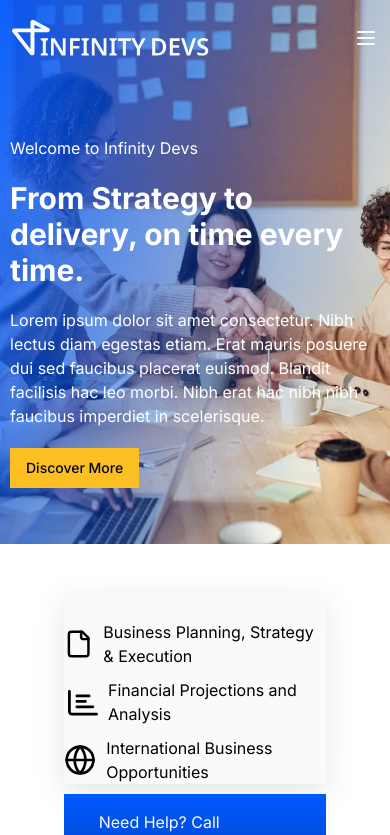
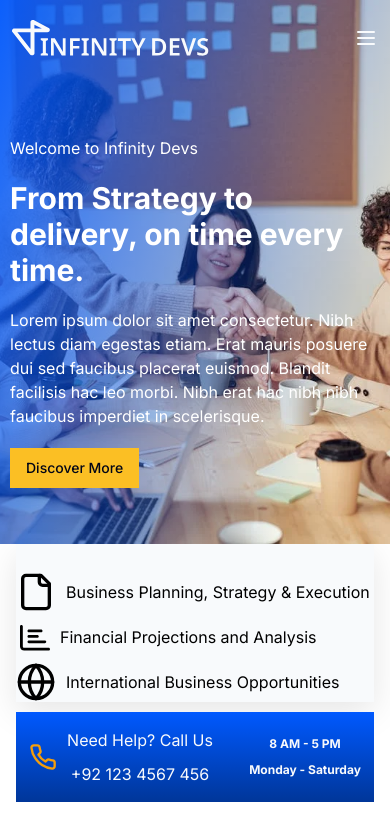
Before and after one commit to InfinityDevsHQ/software-house-next, a Next.js app: page / in a window 390 px wide. Shown: the top 835 px of the page. Built offline with nearby package versions, Linux system fonts and the light colour scheme.

Commit message:
fix: fix page styles

```diff
--- a/app/page.tsx
+++ b/app/page.tsx
@@ -13,12 +13,12 @@ export default function Home() {
   return (
     <>
       <HeroSection />
-      <div className="lg:hidden p-12">
+      <div className="lg:hidden md:p-12">
         <Overview />
       </div>
       <About />
       <Businesses />
-      <section className="p-12 w-full lg:hidden">
+      <section className="px-4 py-8 sm:p-12 w-full lg:hidden">
         <SuccessRate />
       </section>
       <DevelopingSolutions />
```
